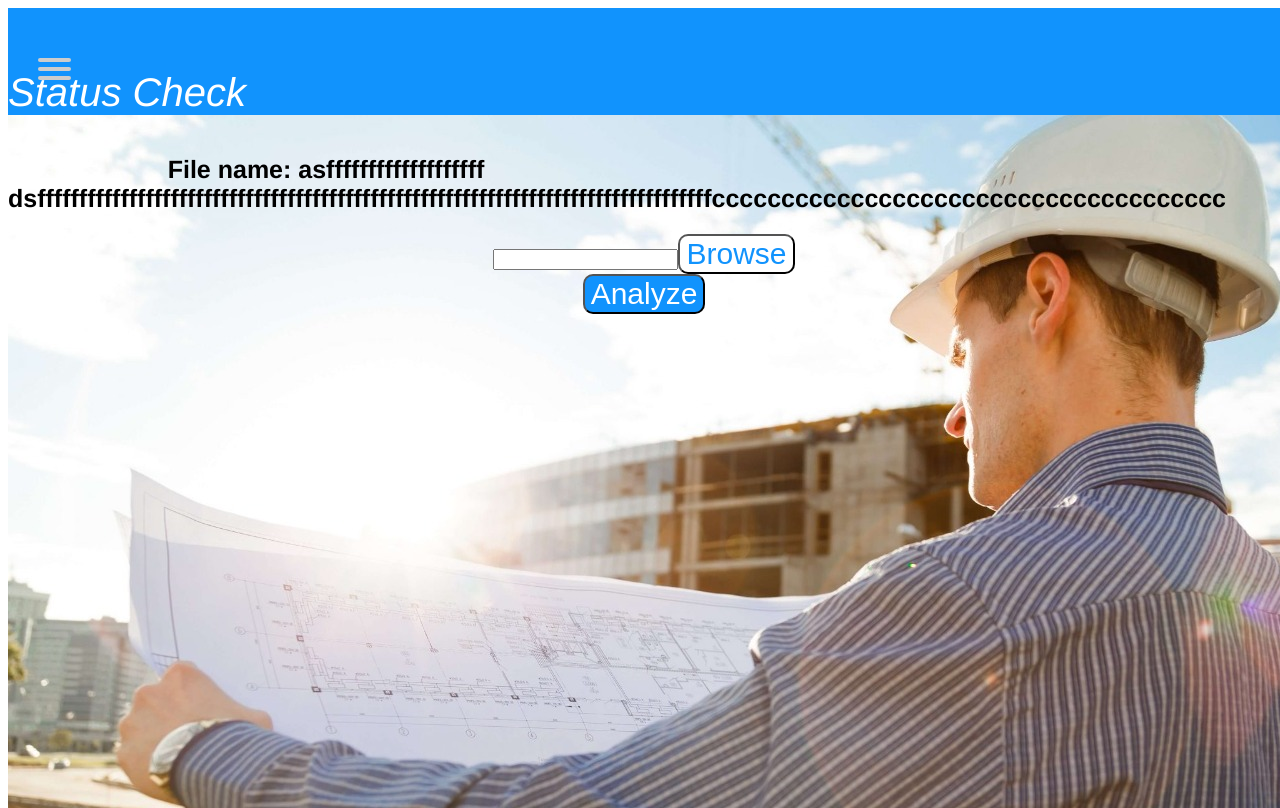
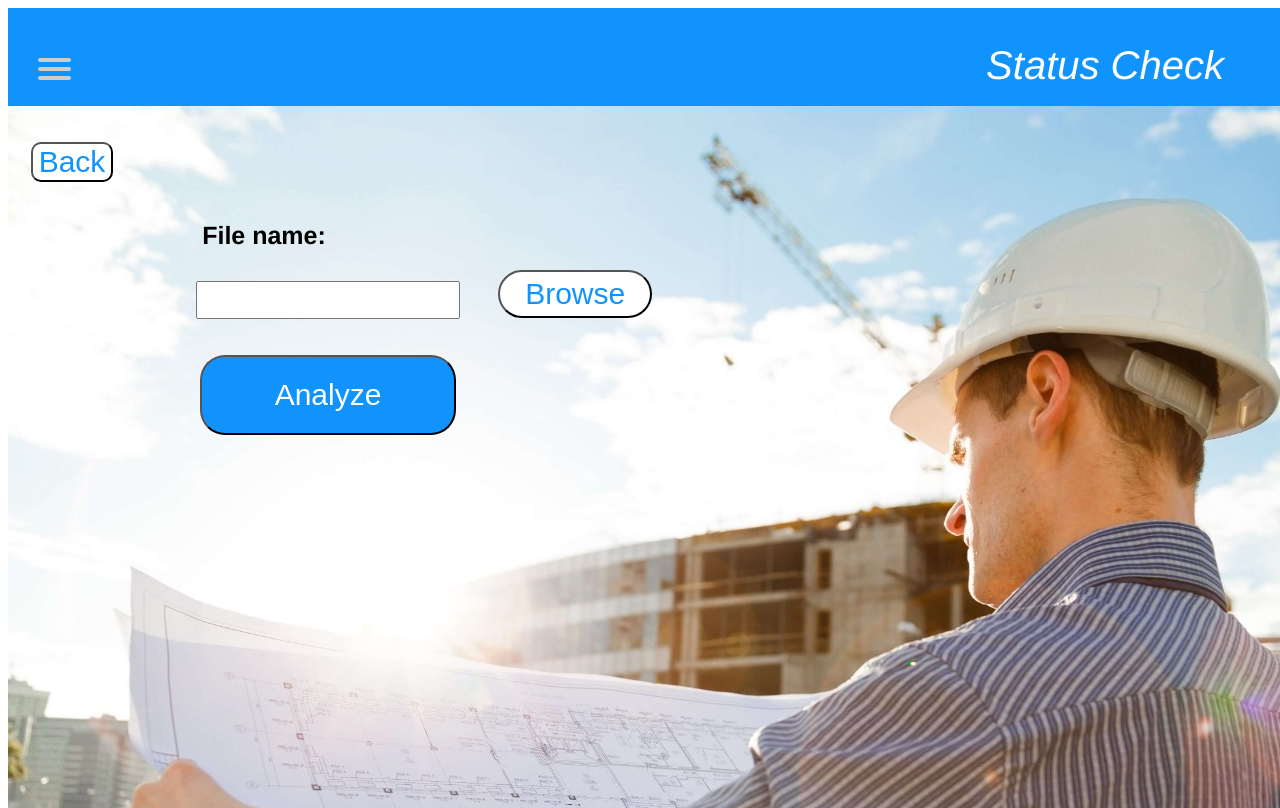
Before and after one commit to ionut-grigore99/proiect_vue, a Vue app: page /analyze in a window 1280 px wide. Built offline with nearby package versions, Linux system fonts and the light colour scheme.

Commit message:
make changes and arrange buttons

```diff
--- a/src/views/Analyze.vue
+++ b/src/views/Analyze.vue
@@ -1,81 +1,347 @@
 <template>
     <div class="home">
+
+
+
         <div id="id1">
+
+
+
             <nav role="navigation" style="margin: auto">
+
+
+
                 <div id="menuToggle" style="margin: auto">
+
+
+
                     <input type="checkbox" />
-          <span></span>
-          <span></span>
+
+
+
                     <span></span>
 
+
+
+                    <span></span>
+
+
+
+                    <span></span>
+
+
+
+
+
+
+
                     <ul id="menu">
+
+
+
                         <a href="#">
-              <!-- <li>Home</li> -->
-              <li><router-link to="/">Home</router-link></li>
+
+
+
+
+
+                            <li>
+
+
+
+                                <router-link to="/">Home</router-link>
+
+
+
+                            </li>
+
+
+
                         </a>
+
+
+
                         <a href="#">
-              <!-- <li>Analyze</li> -->
-              <li><router-link to="/analyze">Analyze</router-link></li>
+
+
+
+
+
+
+
+                            <li>
+
+
+
+                                <router-link to="/analyze">Analyze</router-link>
+
+
+
+                            </li>
+
+
+
                         </a>
+
+
+
                         <a href="#">
-              <!-- <li>History</li> -->
-              <li><router-link to="/history">History</router-link></li>
+
+
+
+
+
+                            <li>
+
+
+
+                                <router-link to="/history">History</router-link>
+
+
+
+                            </li>
+
+
+
                         </a>
+
+
+
                     </ul>
+
+
+
                 </div>
+
+
+
             </nav>
-      <!-- <input v-model="message" />
-      <input v-model="message" /> -->
 
-      <p
-        style="
+
+
+
+
+
+
+            <p style="
+
+
+
                   color: white;
+
+
+
                   font-size: 40px;
+
+
+
                   font-style: italic;
-          text-align: left;
-        "
-      >
+
+
+
+                  text-align: right;
+
+
+
+                  margin-right:5%;
+
+
+                 margin-top:1%;
+                  margin-bottom:0px;
+
+
+
+
+
+
+
+                ">
+
+
+
                 Status Check
+
+
+
             </p>
+    <br>
+
+
         </div>
-    <!-- <div id="id3"> -->
-    <!-- <img alt="Vue logo" src="../assets/gigi.png" /> -->
-    <h2 id="id2">
-      File name:    asfffffffffffffffffff
-      dsfffffffffffffffffffffffffffffffffffffffffffffffffffffffffffffffffffffffffffffffffccccccccccccccccccccccccccccccccccccc
-    </h2>
-    <input v-model="message" />
-        <button
-      style="
+
+
+
+        <div id="id11">
+
+
+    <br><br>
+            <button @click="goBack()" style="
+                margin-left:-90%;
+
+
                 font-size: 30px;
+
+
+
                 border-radius: 10px;
+
+
+
                 background-color: white;
+
+
+
                 color: #1193fd;
-      "
-    >
-      Browse
+
+
+
+              ">
+
+
+
+              Back
+
+
+
             </button>
 
-<br>
+
+     <br><br>
+            <h2 id="id2" style="margin-left:-5%;">
+
+
+
+                File name:
+
+
+
+            </h2>
+
+
+
+            <input STYLE="margin-right:3%; margin-left:-35%; width:20%; height:4%" v-model="message" />
+
+
+
+            <button style="
+
+
+
+                font-size: 30px;
+
+
+
+                border-radius: 25px;
+
+
+
+                background-color: white;
+
+
+
+                color: #1193fd;
+
+
+
+                width:12%;
+
+
+
+                height:6%;
+
+
+
+
+
+
+
+              ">
+
+
+
+              Browse
+
+
+
+            </button>
+
+
+
+
+
+
+
+            <br><br><br>
+
+
+
             <router-link to="/result">
-    <button
-      style="
+
+
+
+                <button style="
+
+
+
                 font-size: 30px;
-        border-radius: 10px;
+
+
+
+                border-radius: 25px;
+
+
+
                 background-color: #1193fd;
+
+
+
                 color: white;
-      "
-    >
+
+
+
+                width:20%;
+
+
+
+                height:10%;
+
+
+
+                margin-left:-50%;
+
+
+
+              ">
+
+
+
               Analyze
+
+
+
             </button>
+
+
+
             </router-link>
-    <!-- </div> -->
+
+
+
+        </div>
+
+
+
     </div>
 </template>
 
 <script>
 export default {
     name: "Home",
+    methods: {
+        goBack() {
+            return this.$router.go(-1);
+        }
+    }
 };
 </script>
 
@@ -104,12 +370,20 @@ export default {
     border: 1.5em;
 }
 
+#id11 {
+    background-image: url("../assets/gigi.png");
+    overflow: auto;
+    border-top: 0;
+    height: 100%;
+    width: 100%;
+}
+
 .home {
-  background-image: url("../assets/gigi.png");
     position: absolute;
     overflow: auto;
     border-top: 0;
     height: 100%;
+    width: 100%;
 }
 
 body {
@@ -165,8 +439,7 @@ body {
     border-radius: 3px;
     z-index: 1;
     transform-origin: 4px 0px;
-  transition: transform 0.5s cubic-bezier(0.77, 0.2, 0.05, 1),
-    background 0.5s cubic-bezier(0.77, 0.2, 0.05, 1), opacity 0.55s ease;
+    transition: transform 0.5s cubic-bezier(0.77, 0.2, 0.05, 1), background 0.5s cubic-bezier(0.77, 0.2, 0.05, 1), opacity 0.55s ease;
 }
 
 #menuToggle span:first-child {
@@ -177,18 +450,18 @@ body {
     transform-origin: 0% 100%;
 }
 
-#menuToggle input:checked ~ span {
+#menuToggle input:checked~span {
     opacity: 1;
     transform: rotate(45deg) translate(-2px, -1px);
     background: #232323;
 }
 
-#menuToggle input:checked ~ span:nth-last-child(3) {
+#menuToggle input:checked~span:nth-last-child(3) {
     opacity: 0;
     transform: rotate(0deg) scale(0.2, 0.2);
 }
 
-#menuToggle input:checked ~ span:nth-last-child(2) {
+#menuToggle input:checked~span:nth-last-child(2) {
     transform: rotate(-45deg) translate(0, -1px);
 }
 
@@ -211,7 +484,7 @@ body {
     font-size: 22px;
 }
 
-#menuToggle input:checked ~ ul {
+#menuToggle input:checked~ul {
     transform: none;
 }
 </style>
```
Lines whose indentation alone changed are shown as unchanged.
